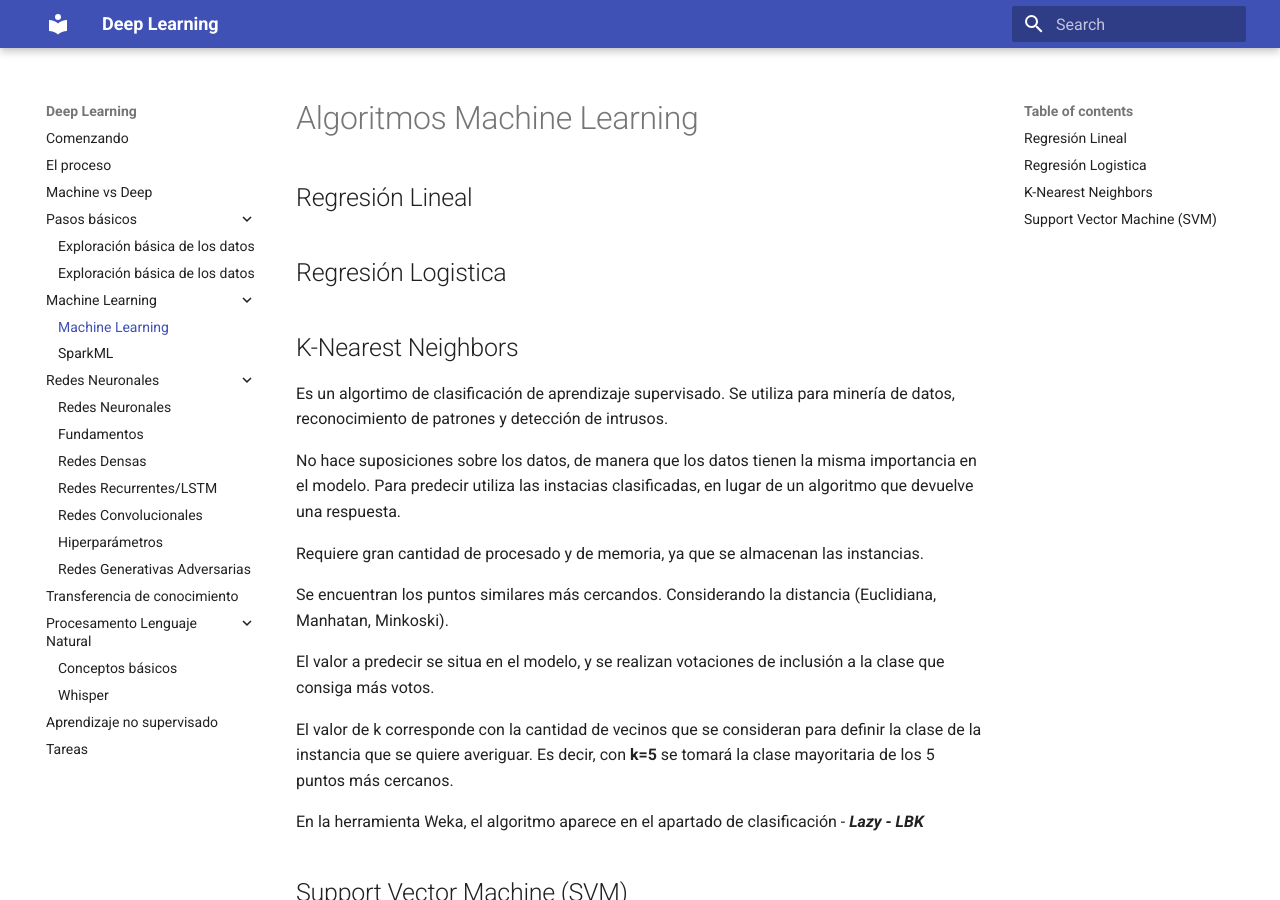
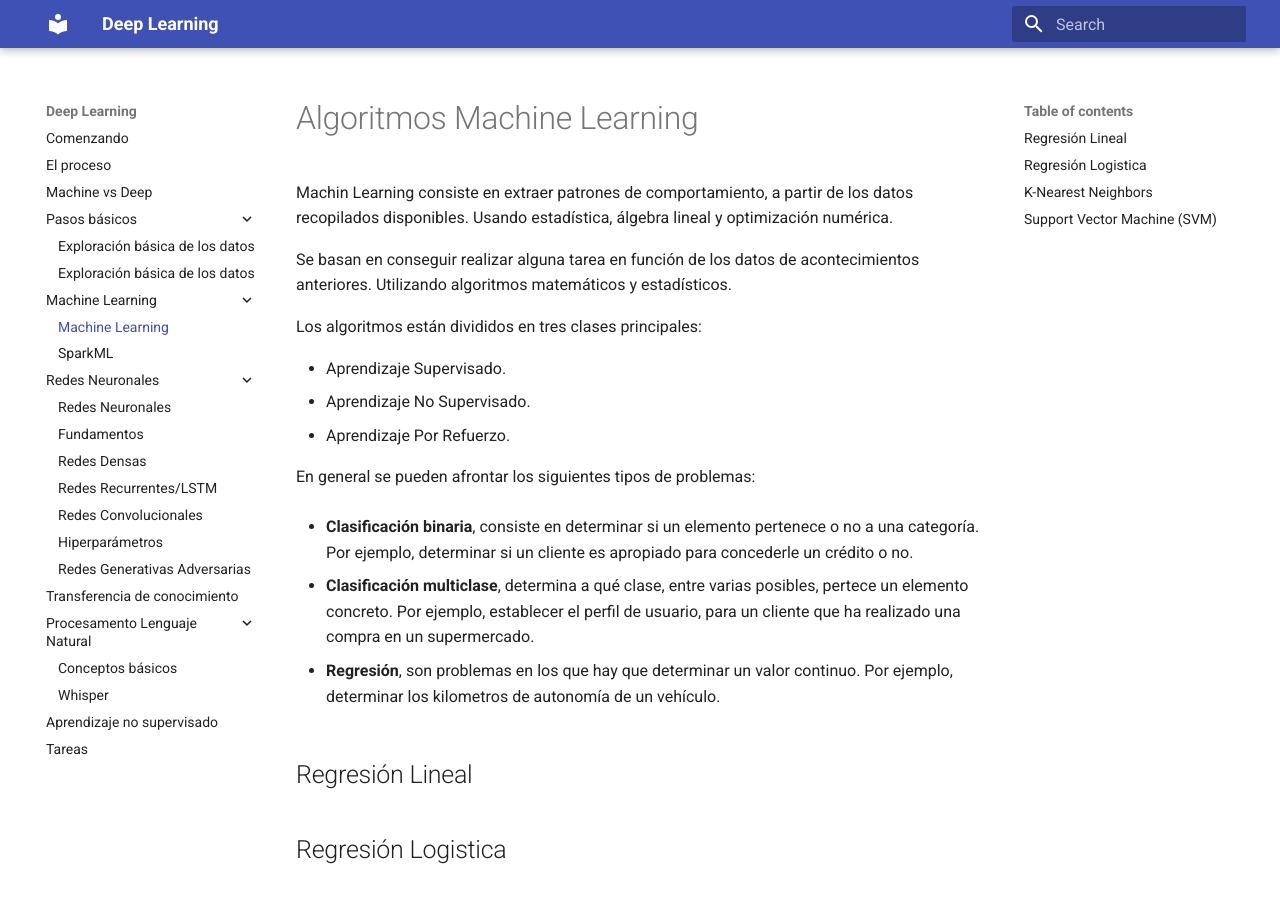
Before and after one commit to sever8a/neuronal, an MkDocs documentation site: the page built from zonex/machinelearning.md, in a window 1280 px wide and 900 px high. Built offline with MkDocs 1.6.1 and Material for MkDocs 9.7.7, drawn with Linux system fonts in a browser that asks for light colours.

Commit message:
machinazo sin algoritmos

```diff
--- a/zonex/machinelearning.md
+++ b/zonex/machinelearning.md
@@ -1,4 +1,22 @@
 # Algoritmos Machine Learning
+
+Machin Learning consiste en extraer patrones de comportamiento, a partir de los datos recopilados disponibles. Usando estadística, álgebra lineal y optimización numérica.
+
+Se basan en conseguir realizar alguna tarea en función de los datos de acontecimientos anteriores. Utilizando algoritmos matemáticos y estadísticos.
+
+Los algoritmos están divididos en tres clases principales:
+
+*   Aprendizaje Supervisado.
+*   Aprendizaje No Supervisado.
+*   Aprendizaje Por Refuerzo.
+
+En general se pueden afrontar los siguientes tipos de problemas:
+
+*   **Clasificación binaria**, consiste en determinar si un elemento pertenece o no a una categoría. Por ejemplo, determinar si un cliente es apropiado para concederle un crédito o no.
+
+*   **Clasificación multiclase**, determina a qué clase, entre varias posibles, pertece un elemento concreto. Por ejemplo, establecer el perfil de usuario, para un cliente que ha realizado una compra en un supermercado.
+
+*   **Regresión**, son problemas en los que hay que determinar un valor continuo. Por ejemplo, determinar los kilometros de autonomía de un vehículo.
 
 
 ## Regresión Lineal
```
